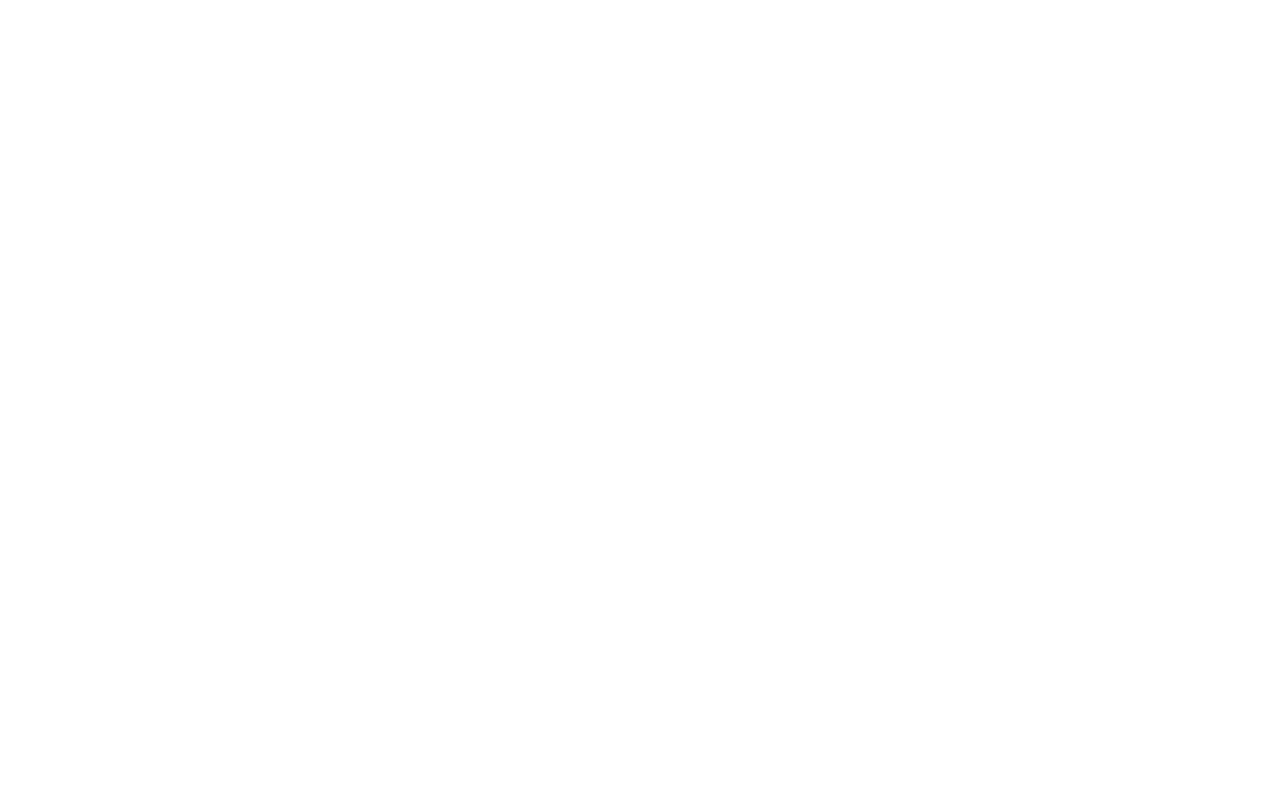
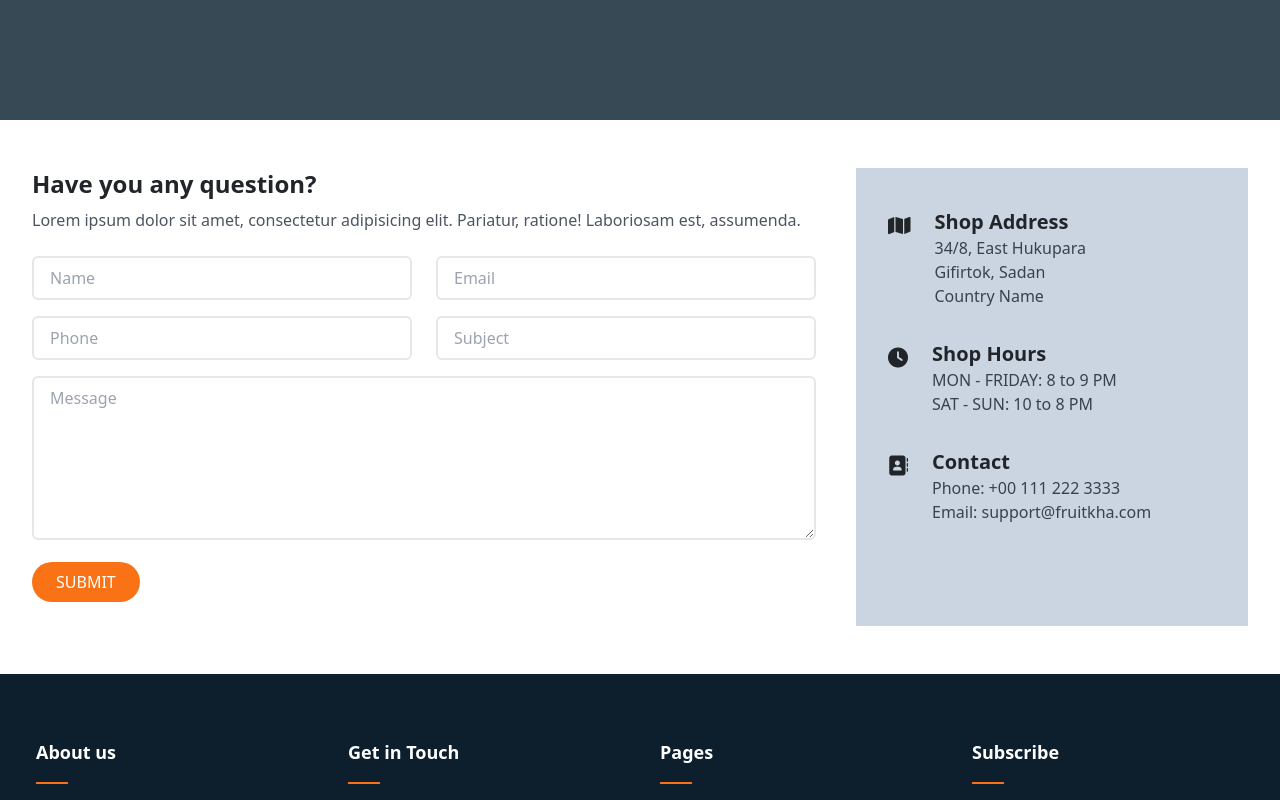
Before and after one commit to mabdullahw70-tech/my-project, a React (Vite) app: page /contact in a window 1280 px wide. Before the commit this address had no page. Shown: the part 520-1320 px from the top of the page. Before the commit the page ends 800 px from the top, so only its background shows below. Built offline with nearby package versions, Linux system fonts and the light colour scheme.

Commit message:
added contact page

```diff
--- a/src/App.jsx
+++ b/src/App.jsx
@@ -6,6 +6,7 @@
 import Shop from "./pages/Shop";
 import Cart from "./pages/Cart";
 import Layout from "./layout/Layout"; // 👈 add this
+import Contact from "./pages/Contact";
 
 
 export default function App() {
@@ -18,7 +19,7 @@
           <Route path="/single-news" element={<Newsingle />} />
           {/* <Route path="/pages" element={<Pages />} /> */}
           <Route path="/news" element={<News />} />
-          {/* <Route path="/contact" element={<Contact />} /> */}
+          <Route path="/contact" element={<Contact />} />
           <Route path="/shop" element={<Shop />} />
           <Route path="/cart" element={<Cart />} />
         </Route>
--- /dev/null
+++ b/src/components/ContactDetail.jsx
@@ -0,0 +1,106 @@
+import Container from "./Container";
+import Button from "./Button";
+
+export default function ContactDetail() {
+  return (
+    <div className="py-12">
+      <Container>
+        <div className="grid lg:grid-cols-[2fr_1fr] gap-10">
+          {/* Left Side */}
+          <div>
+            <div className="mb-6">
+              <h1 className="text-2xl font-bold mb-2">
+                Have you any question?
+              </h1>
+              <p className="text-gray-600">
+                Lorem ipsum dolor sit amet, consectetur adipisicing elit.
+                Pariatur, ratione! Laboriosam est, assumenda.
+              </p>
+            </div>
+
+            <form className="space-y-4">
+              {/* Row 1 */}
+              <div className="flex flex-col lg:flex-row gap-4">
+                <input
+                  type="text"
+                  placeholder="Name"
+                  className="pl-4 border-2 w-full py-2 rounded"
+                />
+                <input
+                  type="email"
+                  placeholder="Email"
+                  className="pl-4 border-2 w-full py-2 rounded"
+                />
+              </div>
+
+              {/* Row 2 */}
+              <div className="flex flex-col lg:flex-row gap-4">
+                <input
+                  type="number"
+                  placeholder="Phone"
+                  className="pl-4 border-2 w-full py-2 rounded"
+                />
+                <input
+                  type="text"
+                  placeholder="Subject"
+                  className="pl-4 border-2 w-full py-2 rounded"
+                />
+              </div>
+
+              {/* Message */}
+              <textarea
+                placeholder="Message"
+                rows={6}
+                className="pl-4 border-2 w-full py-2 rounded"
+              ></textarea>
+
+              <Button>SUBMIT</Button>
+            </form>
+          </div>
+
+          {/* Right Side (empty for now) */}
+          <div>
+            <div className="bg-slate-300 w-full h-full py-10 px-8 space-y-8">
+              {/* Address */}
+              <div className="flex items-start gap-4">
+                <i className="fa-solid fa-map text-xl mt-1"></i>
+                <div>
+                  <h1 className="text-xl font-bold">Shop Address</h1>
+                  <p className="text-gray-700">
+                    34/8, East Hukupara <br />
+                    Gifirtok, Sadan <br />
+                    Country Name
+                  </p>
+                </div>
+              </div>
+
+              {/* Hours */}
+              <div className="flex items-start gap-4">
+                <i className="fa-solid fa-clock text-xl mt-1"></i>
+                <div>
+                  <h1 className="text-xl font-bold">Shop Hours</h1>
+                  <p className="text-gray-700">
+                    MON - FRIDAY: 8 to 9 PM <br />
+                    SAT - SUN: 10 to 8 PM
+                  </p>
+                </div>
+              </div>
+
+              {/* Contact */}
+              <div className="flex items-start gap-4">
+                <i className="fa-solid fa-address-book text-xl mt-1"></i>
+                <div>
+                  <h1 className="text-xl font-bold">Contact</h1>
+                  <p className="text-gray-700">
+                    Phone: +00 111 222 3333 <br />
+                    Email: support@fruitkha.com
+                  </p>
+                </div>
+              </div>
+            </div>
+          </div>
+        </div>
+      </Container>
+    </div>
+  );
+}
--- /dev/null
+++ b/src/pages/Contact.jsx
@@ -0,0 +1,15 @@
+import Navbar from "../components/Navbar";
+import CommonHero from "../components/CommonHero";
+import Footer from "../components/Footer";
+import ContactDetail from "../components/ContactDetail";
+
+export default function Contact() {
+  return (
+    <div>
+      <Navbar />
+      <CommonHero intro="Get 24/7 Support" mainheading="Contact Us" />
+      <ContactDetail/>
+      <Footer />
+    </div>
+  );
+}
```
